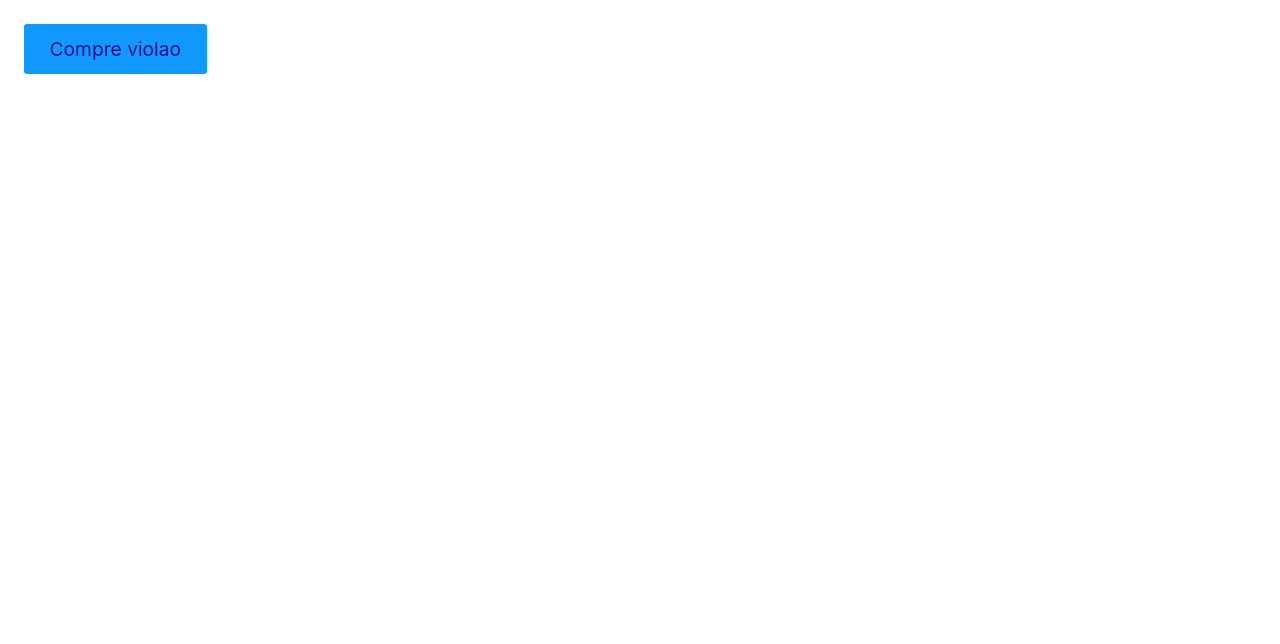
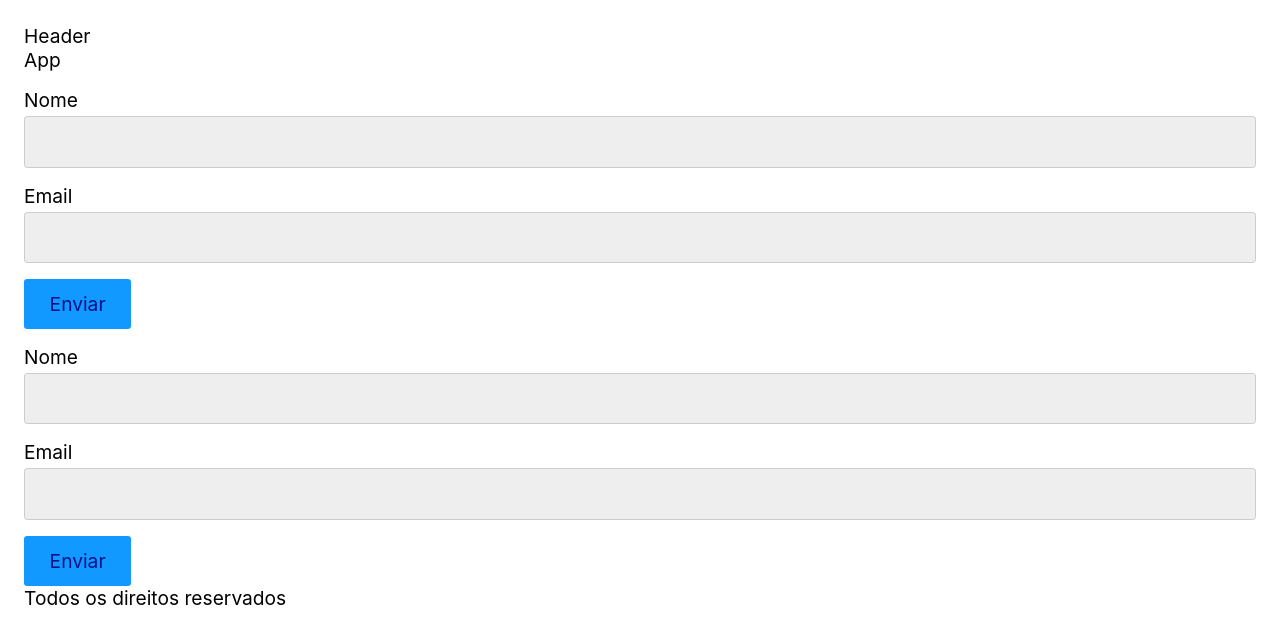
Before and after one commit to ocesar9/React, a React (Create React App) app in the folder ambiente-do-curso/appreact/: page / in a window 1280 px wide. Shown: the top 644 px of the page. Built offline with nearby package versions, Linux system fonts and the light colour scheme.

Commit message:
Componentes

```diff
--- a/ambiente-do-curso/appreact/src/App.js
+++ b/ambiente-do-curso/appreact/src/App.js
@@ -1,15 +1,28 @@
 import React from 'react';
+import Header from './Header.js';
+import Footer from './Footer.js';
+import Form from './Form.js';
+
+const Teste = () => {
+  const active = false;
+  if (active) {
+    return <p>Teste</p>;
+  } else {
+    return null;
+  }
+};
 
 const App = () => {
-  function handleScroll(event) {
-    console.log(event);
-  }
-
-  window.addEventListener('scroll', handleScroll)
-
-  return <div style={{height:'200vh'}}>
-    <button onClick={(event) => {alert(event.target.innerText)}}>Compre violao</button>
-  </div>
+  return (
+    <React.Fragment>
+      <Teste />
+      <Header />
+      App
+      <Form />
+      <Form />
+      <Footer />
+    </React.Fragment>
+  );
 };
 
 export default App;
--- /dev/null
+++ b/ambiente-do-curso/appreact/src/Button.js
@@ -0,0 +1,9 @@
+import React from 'react'
+
+const Button = () => {
+  return (
+    <button>Enviar</button>
+  )
+}
+
+export default Button;
--- /dev/null
+++ b/ambiente-do-curso/appreact/src/Footer.js
@@ -0,0 +1,9 @@
+import React from 'react'
+
+const Footer = () => {
+  return (
+    <div>Todos os direitos reservados</div>
+  )
+}
+
+export default Footer
--- /dev/null
+++ b/ambiente-do-curso/appreact/src/Form.js
@@ -0,0 +1,21 @@
+import React from 'react'
+import Button from './Button'
+import Input from './Input'
+
+const Form = () => {
+  return (
+    <form>
+      <p>
+        <label htmlFor="nome">Nome</label>
+        <Input />
+      </p>
+      <p>
+        <label htmlFor="mail">Email</label>
+        <Input/>
+      </p>
+      <Button/>
+    </form>
+  )
+}
+
+export default Form
--- /dev/null
+++ b/ambiente-do-curso/appreact/src/Header.js
@@ -0,0 +1,7 @@
+import React from 'react';
+
+const Header = () => {
+  return (<header>Header</header>)
+}
+
+export default Header;
--- /dev/null
+++ b/ambiente-do-curso/appreact/src/Input.js
@@ -0,0 +1,9 @@
+import React from 'react'
+
+const Input = () => {
+  return (
+    <input type="text" />
+  )
+}
+
+export default Input
```
